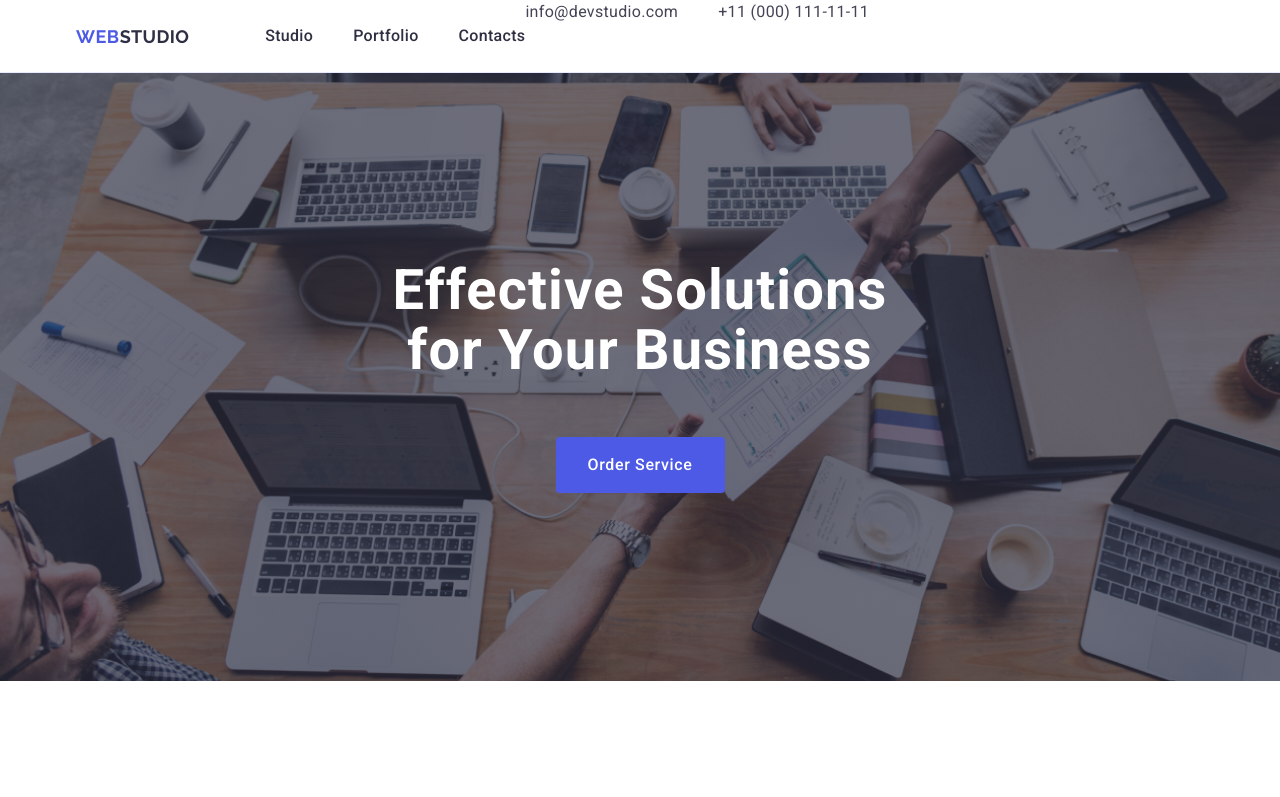
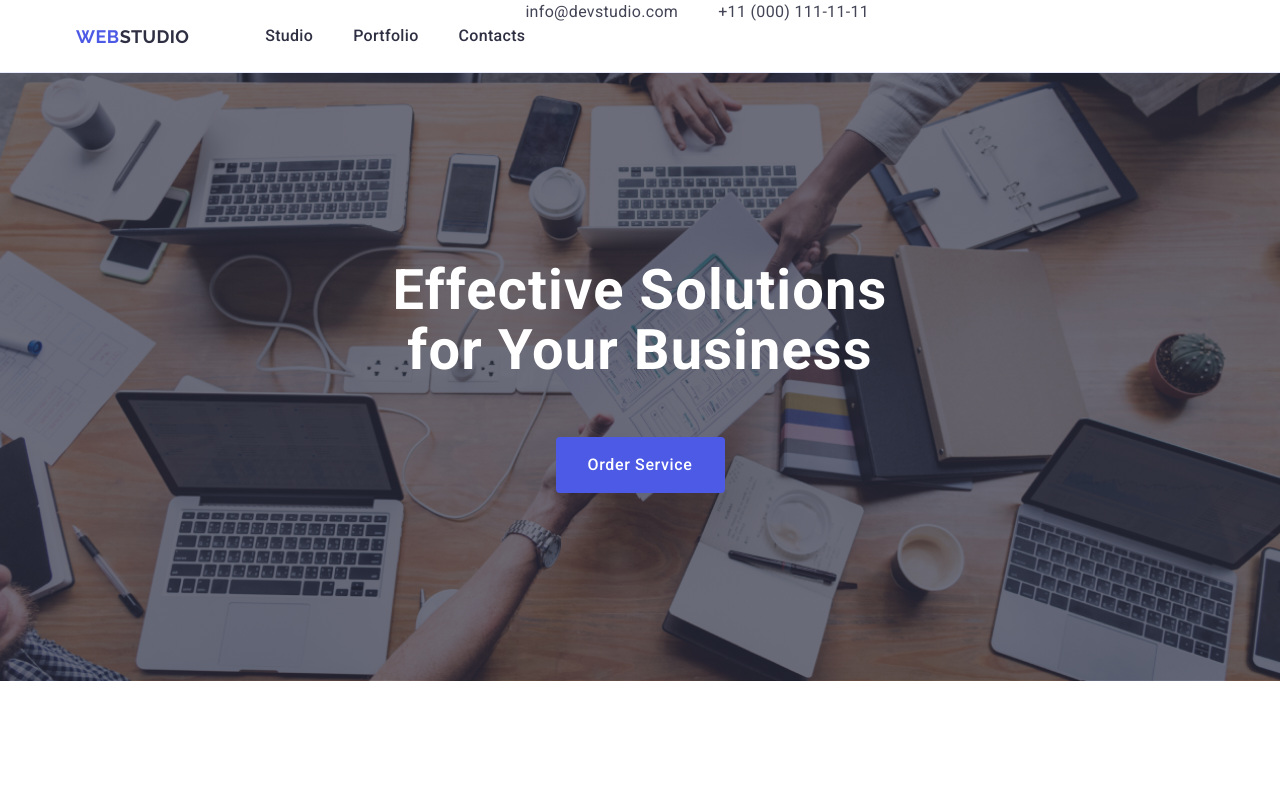
Before and after one commit to kgrebets/goit-markup-hw-04, a plain HTML site: page index.html in a window 1280 px wide. Shown: the top 797 px of the page. Drawn offline with nearby package versions, Linux system fonts and the light colour scheme.

Commit message:
fix hero and general requirenments

```diff
--- a/css/style.css
+++ b/css/style.css
@@ -115,14 +115,15 @@ img {
 
 .hero {
     background-color: #2E2F42;
-    background-image:linear-gradient(
-        to bottom,
-        rgba(46, 47, 66, 0.7),
-        rgba(46, 47, 66, 0.7)
-      ),
-      url(../images/hero-bg.jpg);
+    background-image: linear-gradient(to bottom,
+            rgba(46, 47, 66, 0.7),
+            rgba(46, 47, 66, 0.7)),
+        url(../images/hero-bg.jpg);
     background-size: cover;
+    background-repeat: no-repeat;
+    background-position: center;
     padding: 188px 0;
+    max-width: 1440px;
 }
 
 .hero-header {
@@ -151,6 +152,7 @@ img {
     border: none;
     border-radius: 4px;
     margin: auto;
+    transition: background-color 250ms cubic-bezier(0.4, 0, 0.2, 1);
 }
 
 .hero-button:hover,
```
Also changed, not shown: images/icons.svg (added).
